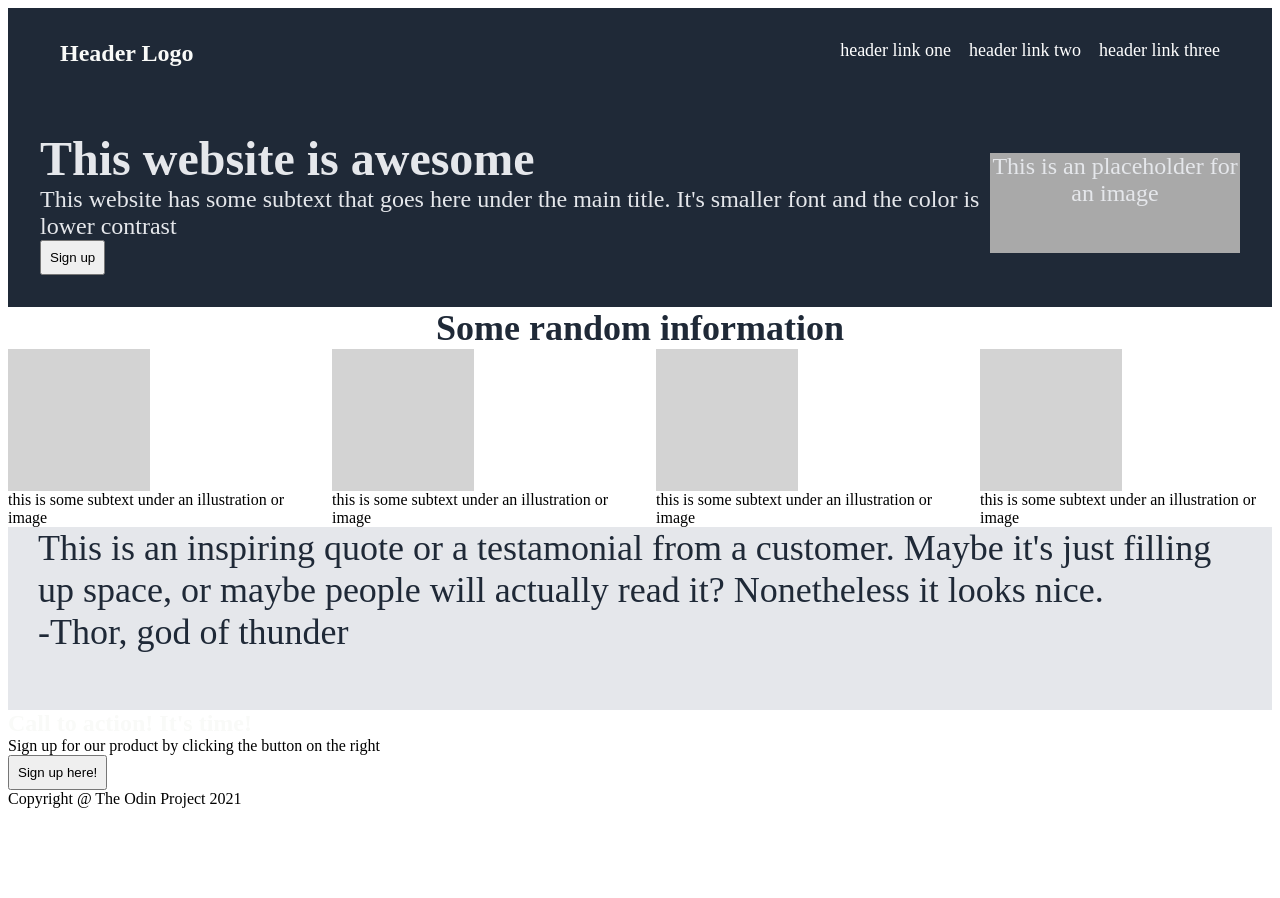
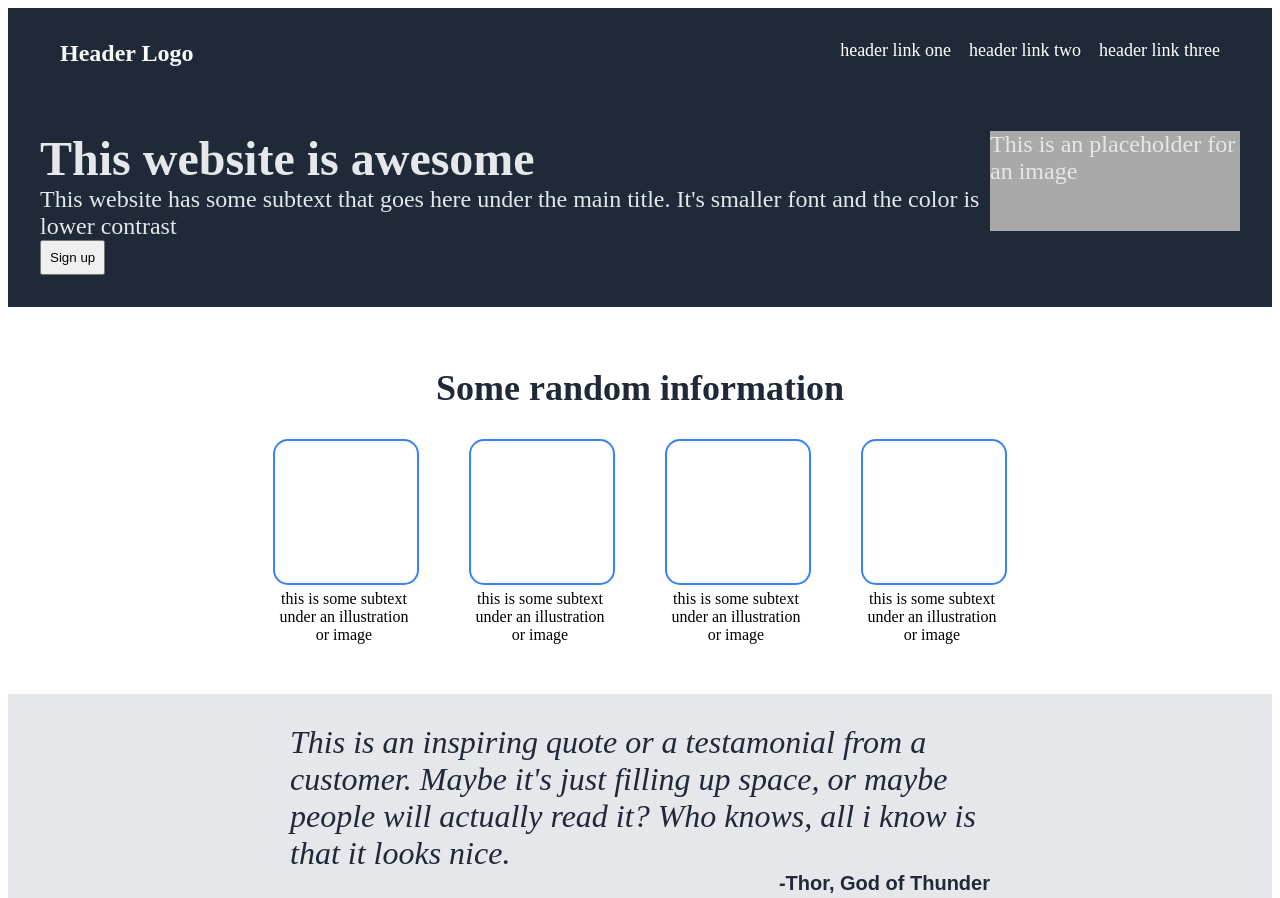
Before and after one commit to rinuya/landing-page, a plain HTML site: page index.html in a window 1280 px wide. Shown: the top 898 px of the page. Before the commit the page ends 816 px from the top, so only its background shows below. Drawn offline with Linux system fonts and the light colour scheme.

Commit message:
Quote finished, middle content (images) finished, CTA button and top part only left

```diff
--- a/index.html
+++ b/index.html
@@ -31,10 +31,10 @@
     <div class="random-info">
         <div class="infoheader">Some random information</div>
         <div class="illustration">
-                <div><div class="small-placeholder"></div><div>this is some subtext under an illustration or image</div></div>
-                <div><div class="small-placeholder"></div><div>this is some subtext under an illustration or image</div></div>
-                <div><div class="small-placeholder"></div><div>this is some subtext under an illustration or image</div></div>
-                <div><div class="small-placeholder"></div><div>this is some subtext under an illustration or image</div></div>
+                <div><div class="small-placeholder"></div><div class="image-text">this is some subtext under an illustration or image</div></div>
+                <div><div class="small-placeholder"></div><div class="image-text">this is some subtext under an illustration or image</div></div>
+                <div><div class="small-placeholder"></div><div class="image-text">this is some subtext under an illustration or image</div></div>
+                <div><div class="small-placeholder"></div><div class="image-text">this is some subtext under an illustration or image</div></div>
             </div>
 
         </div>
@@ -43,9 +43,11 @@
 
 
     <div class="testamonials">
+        <div></div>
         <div class="testtext">
-        <div> This is an inspiring quote or a testamonial from a customer. Maybe it's just filling up space, or maybe people will actually read it? Nonetheless it looks nice.</div>
-        <div class="rightside">-Thor, god of thunder</div>
+        <div> This is an inspiring quote or a testamonial from a customer. Maybe it's just filling up space, or maybe people will actually read it? Who knows, all i know is that it looks nice.
+            <div class="rightside">-Thor, God of Thunder</div></div>
+        <div></div>
     </div>
     </div>
 
--- a/styles.css
+++ b/styles.css
@@ -41,54 +41,80 @@ body{
     background-color: #1F2937;
     padding:32px;
     justify-content: space-around;
+}
 
-
-}
 .placeholder{
     height:100px;
     width:250px;
     background-color: darkgray;
-    align-self: center;
+
+}
+
+.image-text{
+    width: 142px;
     text-align: center;
+    padding-top: 5px;
 }
 .illustration{
-    display: inline-flex;
-    justify-content: center;
-    gap: 32px;
+    display: flex;
+    justify-content: space-evenly;
+    gap: 50px;
+}
 
-}
 .small-placeholder{
     width: 142px;
     height: 142px;
-    background-color: lightgray;
+
+    flex-shrink:0;
+    border: 2px solid #3882F6;
+    border-radius: 15px;
+
 }
 .random-info{
     display: flex;
     flex-direction: column;
     align-items: center;
+    padding:30px;
+    padding-bottom:50px;
 }
 
 .infoheader{
     font-size: 36px;
     font-weight: 900;
-    color: #1F2937
+    color: #1F2937;
+    padding:30px
 }
+
 .button{
     padding:8px;
 }
 .testamonials{
     background-color: #E5E7EB;
+    display: flex;
     flex: 1;
-    align-self: center;
-    font-size: 36px;
+    font-size: 32px;
     font: light-italic;
     color: #1F2937;
-    padding-left:30px;
-    padding-right:30px;
+    padding: 30px;
+    justify-content: center;
+
+
+}
+.testtext{
+    flex-shrink: 0;
+    width: 700px;
+    font-style:italic
+
 }
 
 .rightside{
+    display: flex;
     justify-content: flex-end;
+    font-weight: 600;
+    font-size: 20px;
+    font-style:normal;
+    font-family: Gill Sans Extrabold, sans-serif;
+
 }
 .footer{
     justify-content: flex-end;
```
